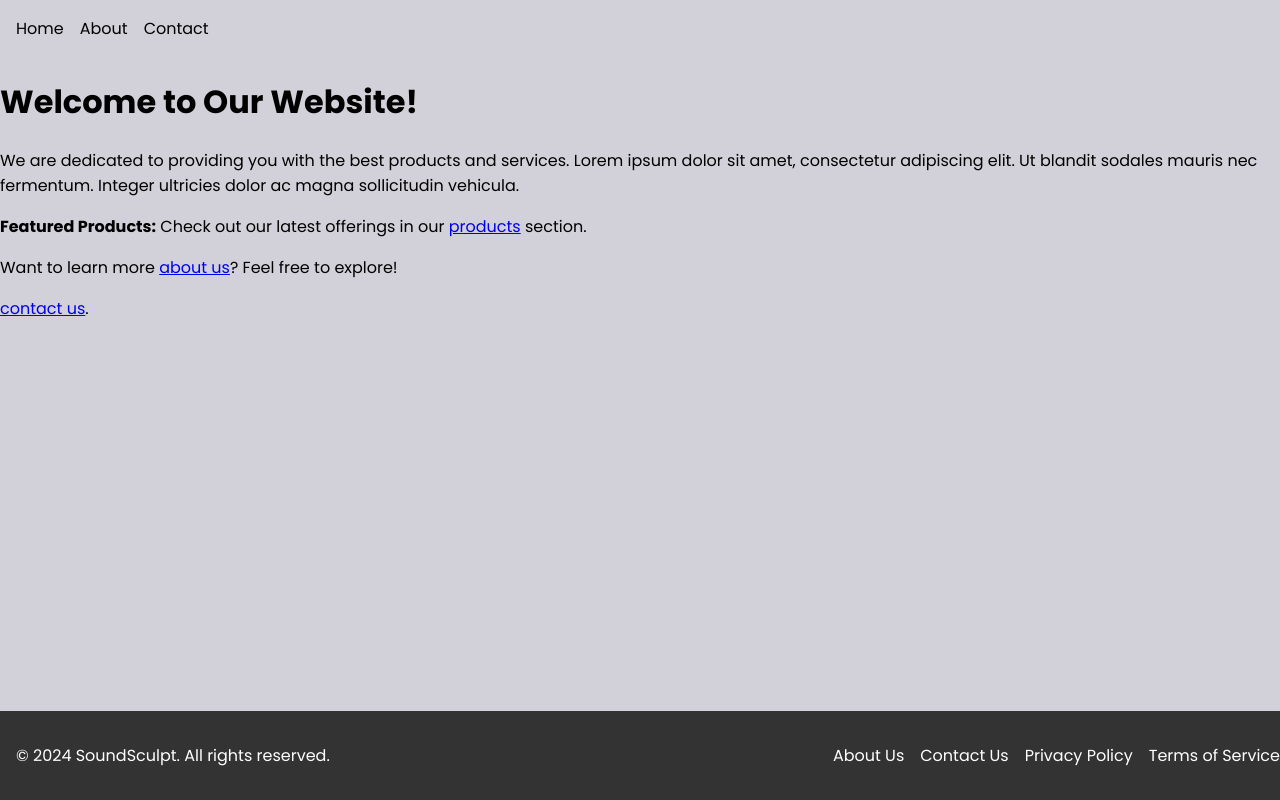
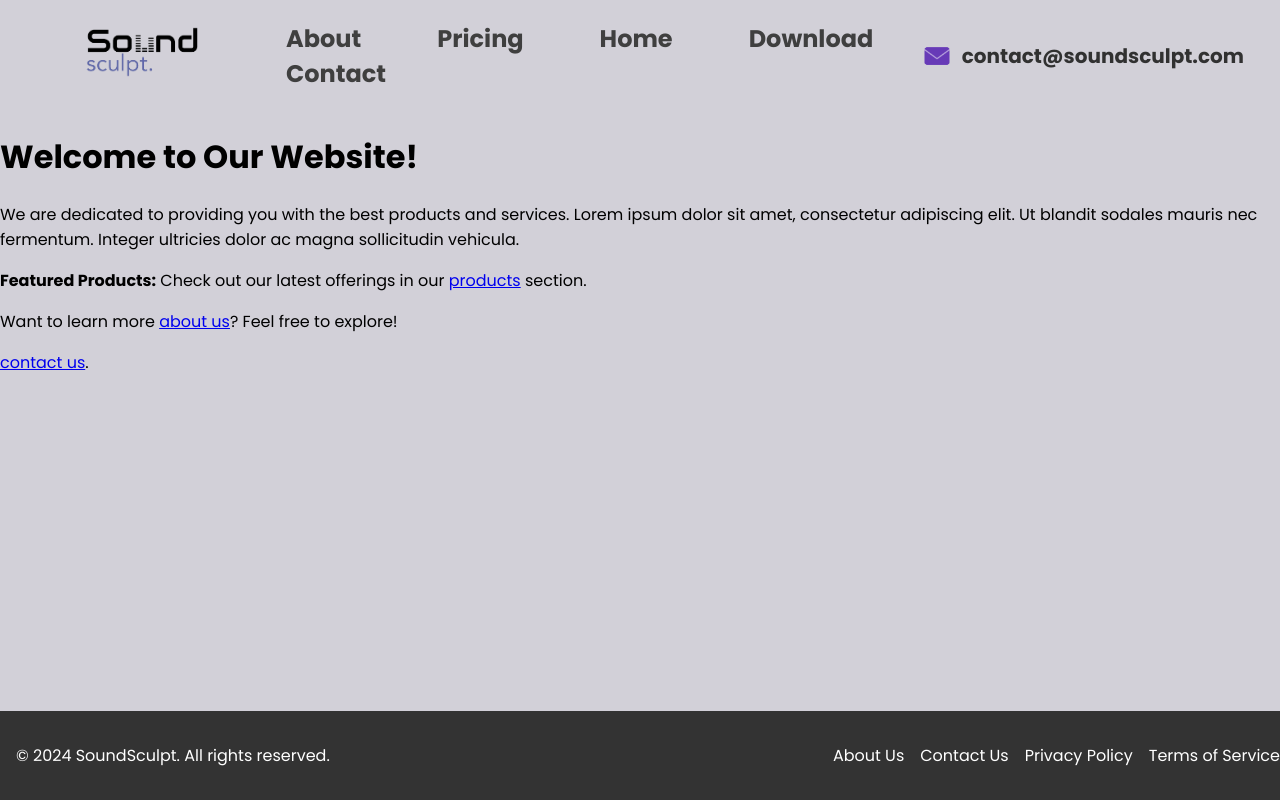
Before and after one commit to thusarakap/soundsculptsite, a React (Create React App) app: page / in a window 1280 px wide. Built offline with nearby package versions, Linux system fonts and the light colour scheme.

Commit message:
Navbar Styling

```diff
--- a/src/Navbar.js
+++ b/src/Navbar.js
@@ -1,15 +1,28 @@
 // Navbar.js
 import React from 'react';
 import './resources/styles/navbarFooter.css';
+import emailIcon from './resources/images/emailIcon.png';
+import soundSculptLogo from './resources/images/soundSculptLogo.png';
 
 const Navbar = () => {
   return (
     <nav className="navbar">
+      <div className="logo">
+        <img src={soundSculptLogo} alt="Sound Sculpt Logo" />
+      </div>
       <ul>
+
+
+        <li><a href="/about">About</a></li>
+        <li><a href="/Concept">Pricing</a></li>
         <li><a href="/">Home</a></li>
-        <li><a href="/about">About</a></li>
-        <li><a href="/contact">Contact</a></li>
+        <li><a href="/Download">Download</a></li>
+        <li><a href="/Contact">Contact</a></li>
       </ul>
+      <div className="email">
+        <img src={emailIcon} alt="Email Icon" />
+        <a href="/Contact">contact@soundsculpt.com</a>
+        </div>
     </nav>
   );
 };
--- a/src/resources/styles/navbarFooter.css
+++ b/src/resources/styles/navbarFooter.css
@@ -1,25 +1,75 @@
 /* Navbar styles */
 .navbar {
+    display: flex;
+    justify-content: space-between;
+    align-items: center;
     background-color: #00000000;
     color: #000000;
     padding: 1rem;
+    font-weight: 700;
+    font-size: 1.5rem;
 }
 
 .navbar ul {
     list-style-type: none;
     margin: 0;
-    padding: 0;
 }
 
 .navbar ul li {
     display: inline-block;
     margin-right: 1rem;
+    padding: 0 30px 0 30px;
+}
+
+.navbar ul li:last-child {
+    margin-right: 0;
 }
 
 .navbar ul li a {
-    color: #000000;
+    color: #3f3f3f;
     text-decoration: none;
 }
+
+.navbar ul li a:hover {
+    color: #7431a0;
+    font-size: 2rem;
+    transition: 0.3s ease;
+}
+
+.navbar ul li a:not(:hover) {
+    transition: font-size 0.3s ease;
+}
+
+.logo img {
+    margin-left: 50px;
+    width: 150px;
+    height: auto;
+}
+
+.email {
+    display: flex;
+    align-items: center;
+    margin-right: 20px;
+}
+
+.email a {
+    color: #313131;
+    font-size: smaller;
+    text-decoration: none;
+}
+
+.email :hover {
+    color: #53337e;
+    font-size: 1.5rem;
+    transition: 0.3s ease-in-out;
+}
+
+.email img {
+    margin-right: 10px;
+    width: 30px;
+    height: auto;
+}
+
 
   /* Footer styles */
   .footer {
```
Also changed, not shown: src/resources/images/emailIcon.png (added), src/resources/images/soundSculptLogo.png (added). Lines whose indentation alone changed are shown as unchanged.
